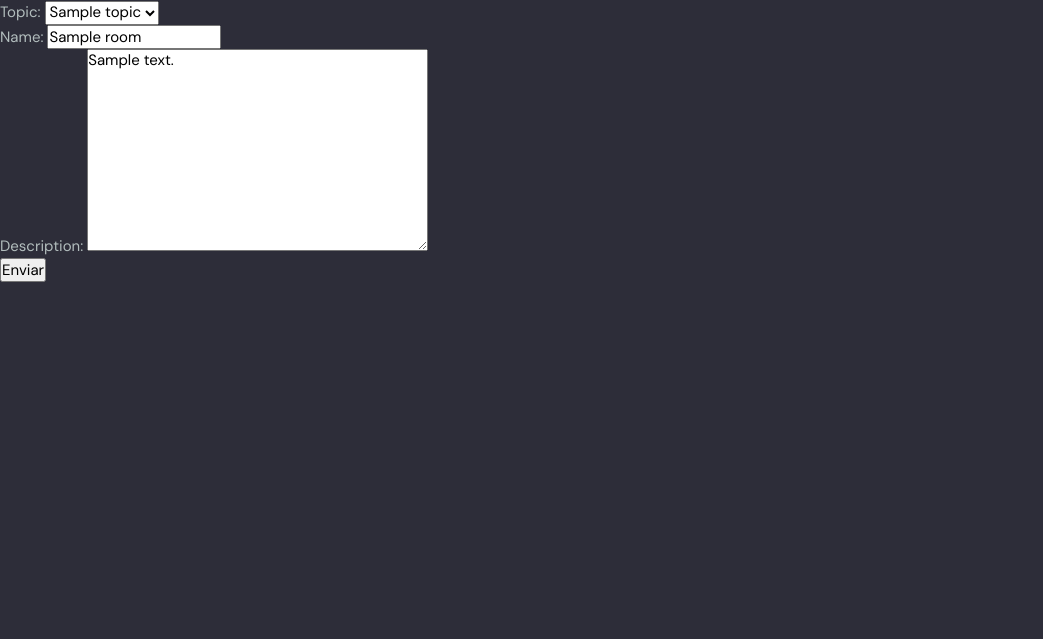
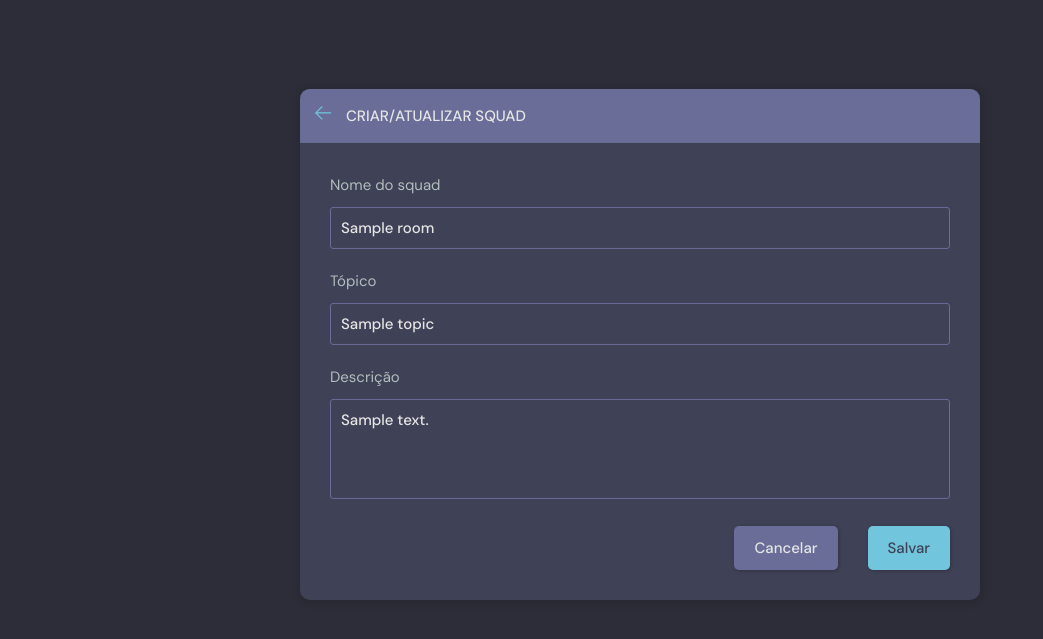
Before and after one commit to br-adriel/django-pencil-squad, a Django app: page /squads/editar/1 in a window 1280 px wide. Shown: the part 76-715 px from the top of the page, without its empty margins (0-1043 px from the left). Run offline with Django 4.2, Linux system fonts and the light colour scheme; a user stored in the database is signed in; tables that the repository leaves empty hold one stand-in row (values such as "Sample post").

Commit message:
Implementa template para room_form

```diff
--- a/base/templates/base/room_form.html
+++ b/base/templates/base/room_form.html
@@ -1,11 +1,57 @@
 {% extends 'main.html' %}
 
+{% block title %}Criar/atualizar squad{% endblock %}
+
 {% block content %}
-<div>
-  <form action="" method="post">
-    {% csrf_token %}
-    {{form.as_p}}
-    <button type="submit">Enviar</button>
-  </form>
-</div>
+<main class="create-room layout">
+  <div class="container">
+    <div class="layout__box">
+      <div class="layout__boxHeader">
+        <div class="layout__boxTitle">
+          <a href="{% url 'home' %}">
+            <svg version="1.1" xmlns="http://www.w3.org/2000/svg" width="32" height="32" viewBox="0 0 32 32">
+              <title>arrow-left</title>
+              <path
+                d="M13.723 2.286l-13.723 13.714 13.719 13.714 1.616-1.611-10.96-10.96h27.625v-2.286h-27.625l10.965-10.965-1.616-1.607z">
+              </path>
+            </svg>
+          </a>
+          <h3>Criar/atualizar squad</h3>
+        </div>
+      </div>
+      <div class="layout__body">
+        <form class="form" action="" method="post">
+          {% csrf_token %}
+          <div class="form__group">
+            <label for="room_name">Nome do squad</label>
+            {{form.name}}
+          </div>
+
+          <div class="form__group">
+            <label for="room_topic">Tópico</label>
+            <input required type="text" name="topic" id="room_topic" list="topic-list" value="{{ room.topic.name }}"/>
+            <datalist id="topic-list">
+              <select id="room_topic">
+                {% for topic in topics %}
+                  <option value="{{topic.name}}">{{topic.name}}</option>
+                {% endfor %}
+              </select>
+            </datalist>
+
+          </div>
+
+          <div class="form__group">
+            <label for="room_about">Descrição</label>
+            {{ form.description }}
+          </div>
+
+          <div class="form__action">
+            <a class="btn btn--dark" href="index.html">Cancelar</a>
+            <button class="btn btn--main" type="submit">Salvar</button>
+          </div>
+        </form>
+      </div>
+    </div>
+  </div>
+</main>
 {% endblock %}
--- a/base/views.py
+++ b/base/views.py
@@ -137,16 +137,21 @@ def user_profile(request, pk):
 @login_required(login_url='login')
 def create_room(request):
     form = RoomForm()
+    topics = Topic.objects.all()
 
     if request.method == 'POST':
-        form = RoomForm(request.POST)
-        if form.is_valid():
-            room = form.save(commit=False)
-            room.host = request.user
-            room.save()
-            return redirect('home')
+        topic_name = request.POST.get('topic')
+        topic, create = Topic.objects.get_or_create(name=topic_name)
 
-    context = {'form': form}
+        Room.objects.create(
+            host=request.user,
+            topic=topic,
+            name=request.POST.get('name'),
+            description=request.POST.get('description')
+        )
+        return redirect('home')
+
+    context = {'form': form, 'topics': topics}
     return render(request, 'base/room_form.html', context)
 
 
@@ -154,17 +159,23 @@ def create_room(request):
 def update_room(request, pk):
     room = Room.objects.get(id=pk)
     form = RoomForm(instance=room)
+    topics = Topic.objects.all()
 
     if request.user != room.host:
         return HttpResponse('Permissão de edição negada!')
 
     if request.method == 'POST':
         form = RoomForm(request.POST, instance=room)
-        if form.is_valid():
-            form.save()
-            return redirect('home')
+        topic_name = request.POST.get('topic')
+        topic, create = Topic.objects.get_or_create(name=topic_name)
 
-    context = {'form': form}
+        room.name = request.POST.get('name')
+        room.topic = topic
+        room.description = request.POST.get('description')
+        room.save()
+        return redirect('home')
+
+    context = {'form': form, 'topics': topics, 'room': room}
     return render(request, 'base/room_form.html', context)
 
 
```
